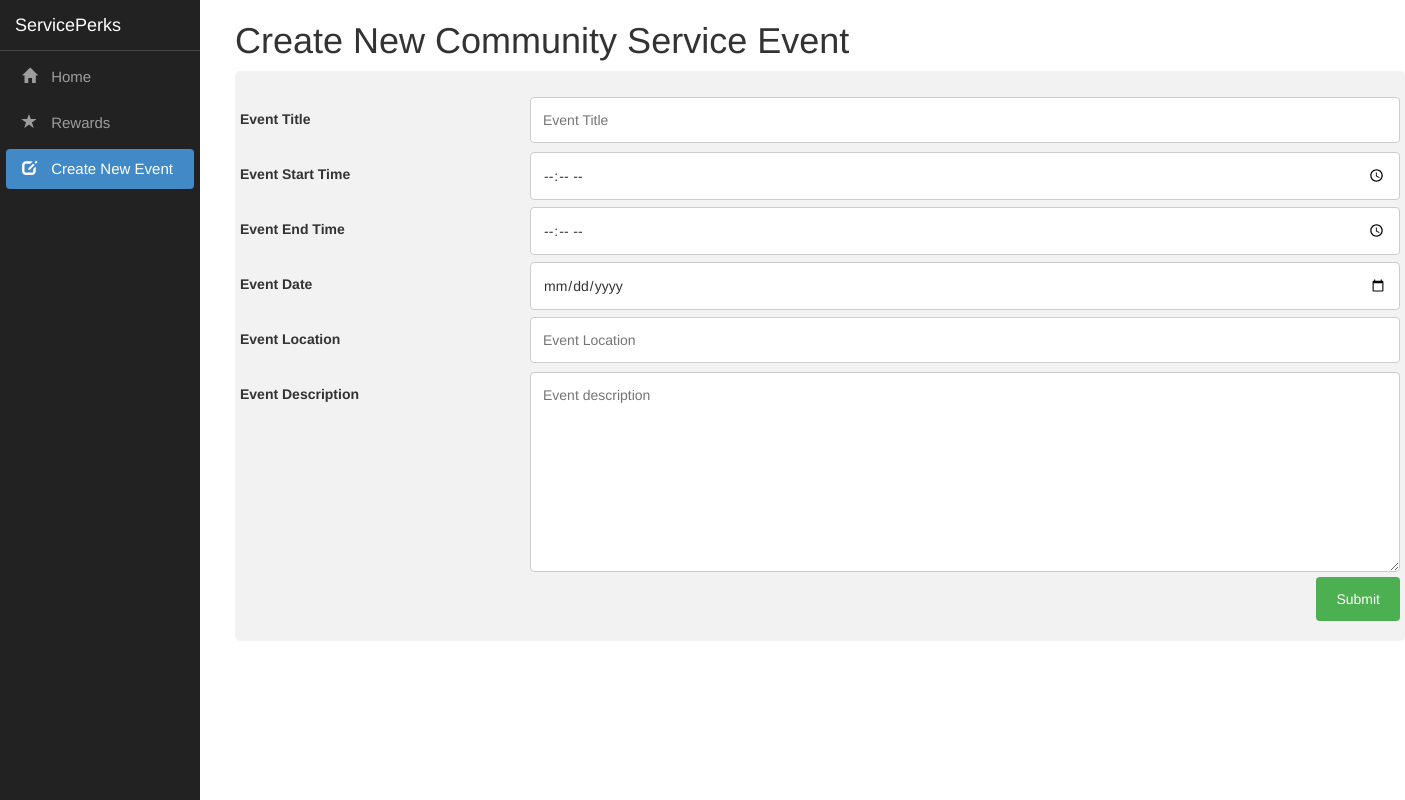
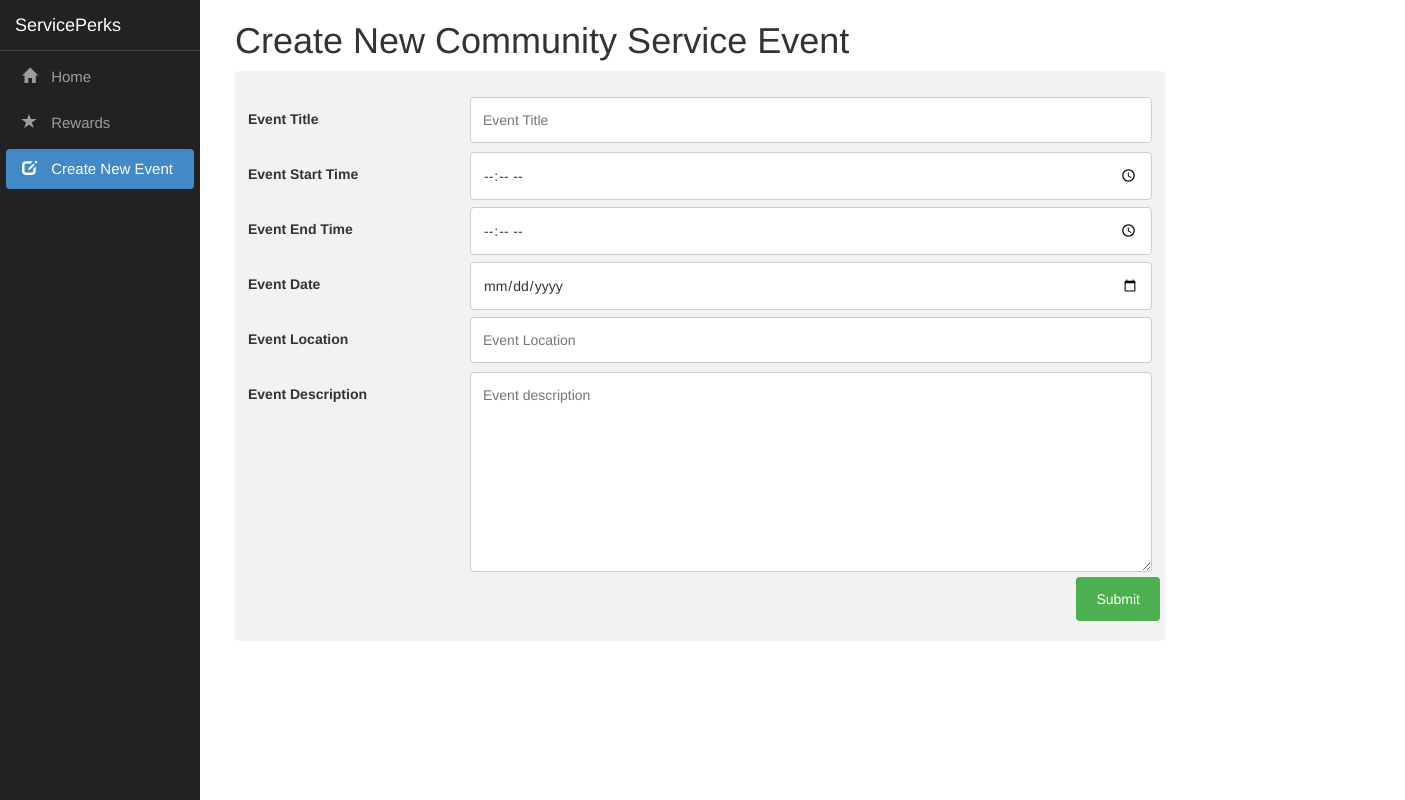
Before and after one commit to 58008hax/ServicePerks, an Angular app in the folder ClientApp/: page /create-event in a window 1280 px wide. Shown: the whole page, 1405 px wide, since content can reach past the window. Built offline with nearby package versions, Linux system fonts and the light colour scheme.

Commit message:
Tweaks for Falsone's code

```diff
--- a/ClientApp/src/app/create-event/create-event.component.css
+++ b/ClientApp/src/app/create-event/create-event.component.css
@@ -31,7 +31,7 @@ input[type=submit]:hover {
     background-color: #45a049;
 }
 
-.container {
+.create-event-container {
     border-radius: 5px;
     background-color: #f2f2f2;
     padding: 20px;
@@ -41,12 +41,14 @@ input[type=submit]:hover {
     float: left;
     width: 25%;
     margin-top: 6px;
+    padding-left: 8px;
 }
 
 .col-75 {
     float: left;
     width: 75%;
     margin-top: 6px;
+    padding-right: 8px;
 }
 
 /* Clear floats after the columns */
--- a/ClientApp/src/app/create-event/create-event.component.html
+++ b/ClientApp/src/app/create-event/create-event.component.html
@@ -2,7 +2,7 @@
     <h1>Create New Community Service Event</h1>
 </section>
 
-<div class="container">
+<div class="create-event-container">
     <form action="">
         <div class="row">
             <div class="col-25">
--- a/ClientApp/src/app/home/home.component.css
+++ b/ClientApp/src/app/home/home.component.css
@@ -25,6 +25,10 @@
     top: 22px;
     left: 6px;
     color: rgba(0,0,0,0.5);
+}
+
+.search filter {
+    margin: 0 auto;
 }
 
 .card {
```
